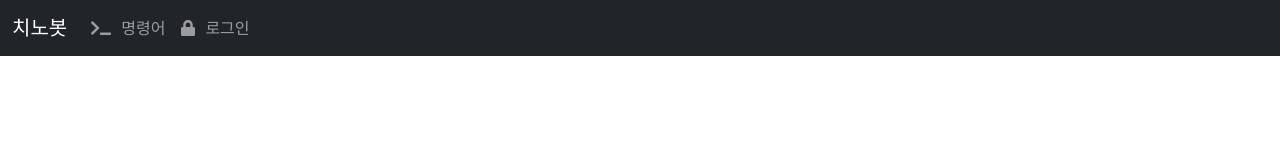
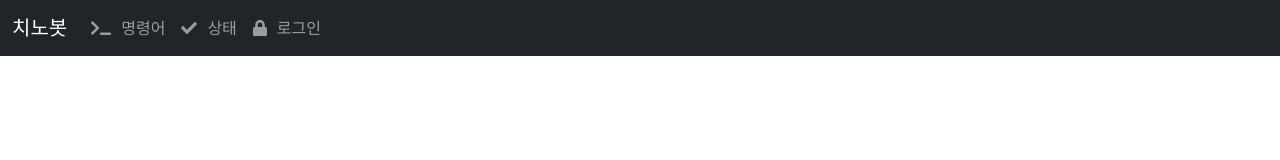
Before and after one commit to pikokr/chino-rewrite-frontend, a React (Create React App) app: page / in a window 1280 px wide. Shown: the top 160 px of the page. Built offline with nearby package versions, Linux system fonts and the light colour scheme; the HTML template or start-up script is replaced by a standard one.

Commit message:
status link in nav

```diff
--- a/src/components/Layout/Header.js
+++ b/src/components/Layout/Header.js
@@ -24,6 +24,12 @@ const Header = ({user}) => {
                                 <Link to="/commands" className="nav-link">
                                     <FontAwesomeIcon icon={['fas', 'terminal']} style={{marginRight: 10}}/>
                                     {t('common.header.links.commands')}
+                                </Link>
+                            </li>
+                            <li className="nav-item">
+                                <Link to="/status" className="nav-link">
+                                    <FontAwesomeIcon icon={['fas', 'check']} style={{marginRight: 10}}/>
+                                    {t('common.header.links.status')}
                                 </Link>
                             </li>
                         </ul>
--- a/src/lang/ko.json
+++ b/src/lang/ko.json
@@ -3,7 +3,8 @@
         "header": {
             "title": "치노봇",
             "links": {
-                "commands": "명령어"
+                "commands": "명령어",
+                "status": "상태"
             },
             "login": "로그인"
         }
--- a/src/views/status/index.js
+++ b/src/views/status/index.js
@@ -43,7 +43,7 @@ class StatusView extends Component {
                                 </tbody>
                             </table>
                         ) : '연결되어있는 클러스터가 없어요!' :
-                        'Loading'}
+                        <div className="spinner-border"/>}
                 </div>
             </Layout>
         );
```
